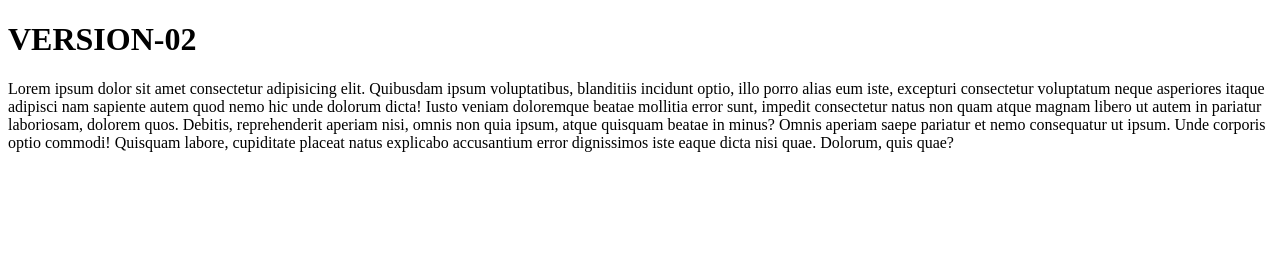
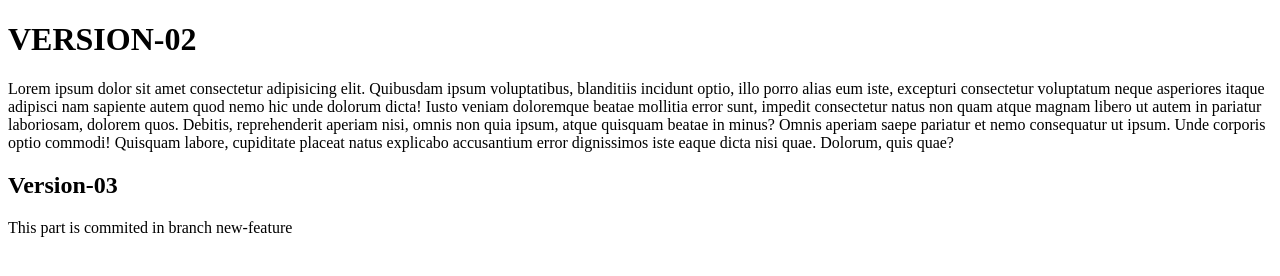
Before and after one commit to Israruddin293/Web-Repo, a plain HTML site: page index.html in a window 1280 px wide. Drawn offline with Linux system fonts and the light colour scheme.

Commit message:
Version-3

```diff
--- a/index.html
+++ b/index.html
@@ -11,5 +11,13 @@
     <p>
         Lorem ipsum dolor sit amet consectetur adipisicing elit. Quibusdam ipsum voluptatibus, blanditiis incidunt optio, illo porro alias eum iste, excepturi consectetur voluptatum neque asperiores itaque adipisci nam sapiente autem quod nemo hic unde dolorum dicta! Iusto veniam doloremque beatae mollitia error sunt, impedit consectetur natus non quam atque magnam libero ut autem in pariatur laboriosam, dolorem quos. Debitis, reprehenderit aperiam nisi, omnis non quia ipsum, atque quisquam beatae in minus? Omnis aperiam saepe pariatur et nemo consequatur ut ipsum. Unde corporis optio commodi! Quisquam labore, cupiditate placeat natus explicabo accusantium error dignissimos iste eaque dicta nisi quae. Dolorum, quis quae?
     </p>
+
+    <h2>
+        Version-03
+    </h2>
+
+    <p>
+        This part is commited in branch new-feature
+    </p>
 </body>
 </html>
```
